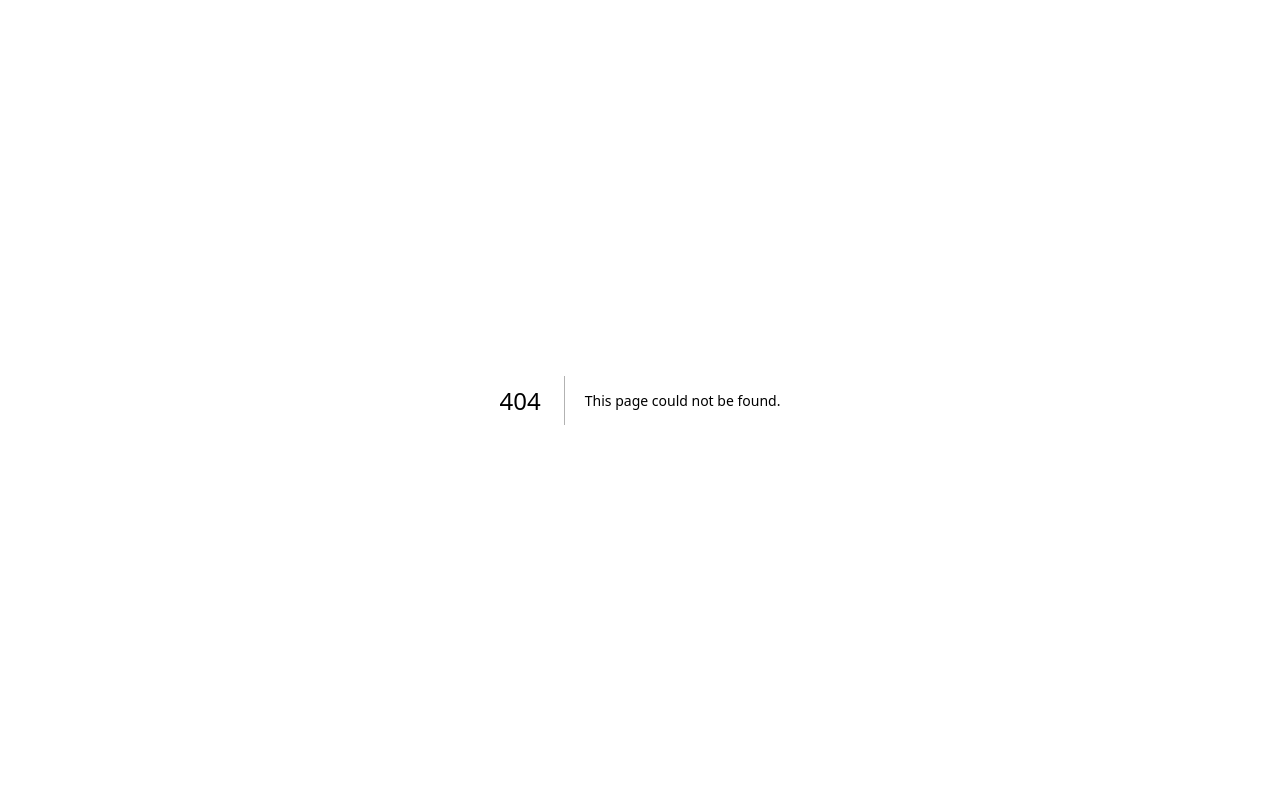
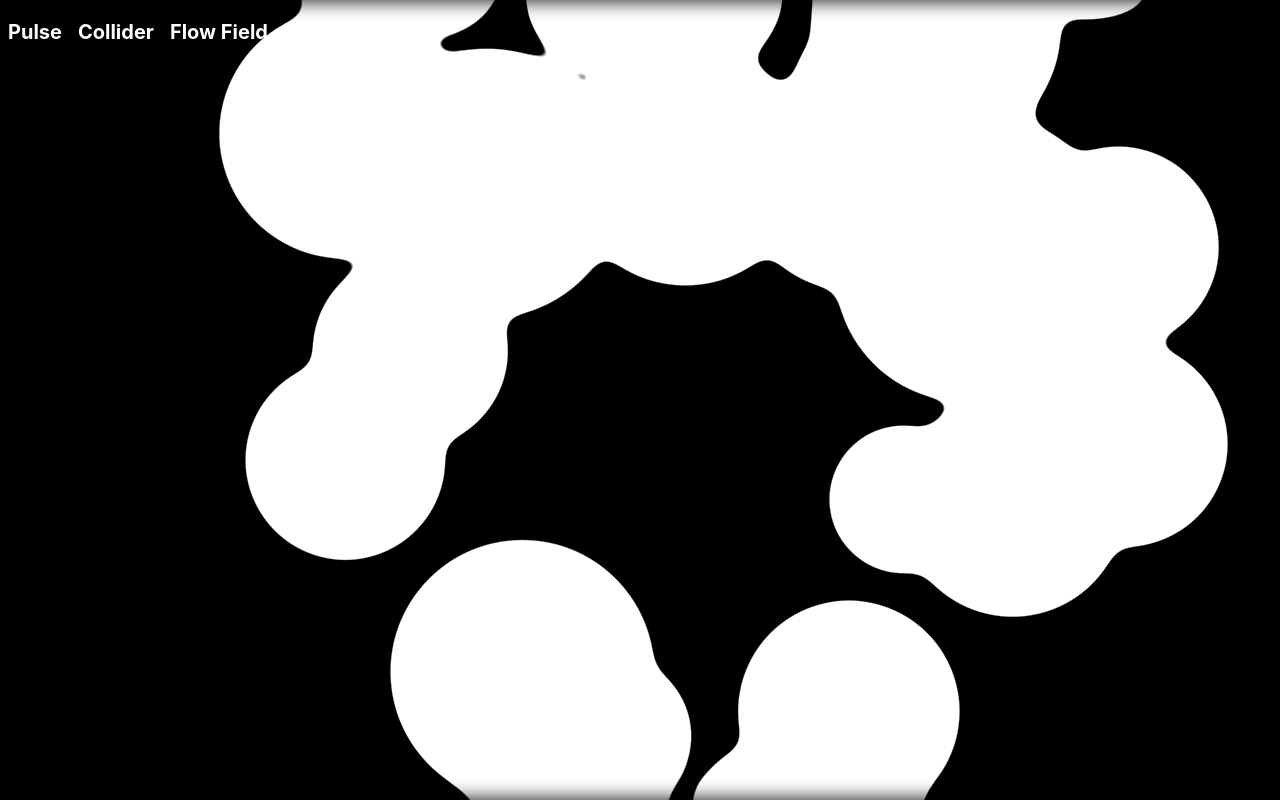
Before and after one commit to yanislav-igonin/HTML-Canvas-DEEP-DIVE-for-Beginners, a Next.js app: page /lava-lamp in a window 1280 px wide. Before the commit this address had no page. Built offline with nearby package versions, Linux system fonts and the light colour scheme.

Commit message:
Feature - Lava lamp (#1)

```diff
--- a/animation/index.ts
+++ b/animation/index.ts
@@ -1,3 +1,4 @@
 export * from './pulse';
 export * from './collider';
 export * from './flowField';
+export * from './lavaLamp';
--- /dev/null
+++ b/animation/lavaLamp.ts
@@ -0,0 +1,82 @@
+const speedMultiplier = 10;
+
+class Ball {
+  private x: number;
+  private y: number;
+  private radius: number;
+  private canvasWidth: number;
+  private canvasHeight: number;
+  private speedX = (Math.random() * 0.1) * speedMultiplier;
+  private speedY = (Math.random() * 0.5) * speedMultiplier;
+  private gravity = Math.random() * 0.03;
+  private vy = 0;
+
+  constructor(r: number, canvasWidth: number, canvasHeight: number) {
+    this.radius = r;
+    this.x = this.radius * 2 + Math.random() * (canvasWidth - this.radius * 4);
+    this.y = -r;
+    this.canvasWidth = canvasWidth;
+    this.canvasHeight = canvasHeight;
+  }
+
+  draw(ctx: CanvasRenderingContext2D) {
+    ctx.beginPath();
+    ctx.arc(this.x, this.y, this.radius, 0, 2 * Math.PI);
+    ctx.fill();
+  }
+
+  move() {
+    const { x, y, radius, canvasWidth, canvasHeight } = this;
+    if (x + radius > canvasWidth || x - radius < 0) {
+      this.speedX = -this.speedX;
+    }
+    if (y > canvasHeight + radius) {
+      this.y = -radius;
+      this.vy = 0;
+      this.speedY = (Math.random() * 0.5) * speedMultiplier;
+    }
+    if (y > radius * 2) {
+      this.vy += this.gravity;
+      this.speedY += this.vy;
+    }
+    this.x += this.speedX;
+    this.y += this.speedY;
+  }
+
+  reset(newWidth: number, newHeight: number) {
+    this.canvasWidth = newWidth;
+    this.canvasHeight = newHeight;
+    this.x = this.radius * 2 + Math.random() * (canvasWidth - this.radius * 4);
+  }
+}
+
+const balls: Ball[] = [];
+let canvasWidth = 0;
+let canvasHeight = 0;
+
+export const lavaLamp = (ctx: CanvasRenderingContext2D, frameCount: number) => {
+  if (canvasWidth !== ctx.canvas.width || canvasHeight !== ctx.canvas.height) {
+    canvasWidth = ctx.canvas.width;
+    canvasHeight = ctx.canvas.height;
+    balls.forEach((ball) => ball.reset(canvasWidth, canvasHeight));
+  }
+
+  ctx.clearRect(0, 0, ctx.canvas.width, ctx.canvas.height);
+
+  const ballCount = 30;
+  if (balls.length === 0) {
+    for (let i = 0; i < ballCount; i++) {
+      const ballRadius = (Math.random() + 1) * 70;
+      balls.push(new Ball(ballRadius, canvasWidth, canvasHeight));
+    }
+  }
+
+  ctx.fillStyle = 'black';
+  ctx.fillRect(0, 0, ctx.canvas.width, ctx.canvas.height);
+
+  ctx.fillStyle = 'white';
+  balls.forEach((ball) => {
+    ball.draw(ctx);
+    ball.move();
+  });
+};
--- a/components/Canvas.tsx
+++ b/components/Canvas.tsx
@@ -2,9 +2,9 @@ import { useRef, useEffect, type DetailedHTMLProps, type CanvasHTMLAttributes }
 
 type Props = DetailedHTMLProps<CanvasHTMLAttributes<HTMLCanvasElement>, HTMLCanvasElement>
   & {
-      draw: (ctx: CanvasRenderingContext2D, frameCount: number) => void,
-      mouseMove?: (e: MouseEvent) => void,
-    };
+  draw: (ctx: CanvasRenderingContext2D, frameCount: number) => void,
+  mouseMove?: (e: MouseEvent) => void,
+};
 
 export const Canvas = ({ draw, mouseMove, ...props }: Props) => {
   const canvasRef = useRef<HTMLCanvasElement>(null);
@@ -64,5 +64,5 @@ export const Canvas = ({ draw, mouseMove, ...props }: Props) => {
     };
   });
 
-  return <canvas className='bg-black' ref={canvasRef} {...props} />;
+  return <canvas ref={canvasRef} {...props} />;
 };
--- a/components/TopBar.tsx
+++ b/components/TopBar.tsx
@@ -4,9 +4,10 @@ const links = [
   { href: '/', label: 'Pulse' },
   { href: '/collider', label: 'Collider' },
   { href: '/flow-field', label: 'Flow Field' },
+  { href: '/lava-lamp', label: 'Lava Lamp' },
 ];
 
-export const TopBar = () => <div className="fixed w-full h-16 flex items-center">
+export const TopBar = () => <div className="fixed w-full h-16 flex items-center z-10">
   {links.map(({ href, label }) => (
     <Link className='text-white text-xl font-bold ml-2 mr-2 hover:text-rose-500' key={href} href={href}>
       {label}
--- a/pages/_document.tsx
+++ b/pages/_document.tsx
@@ -8,7 +8,7 @@ export default function Document() {
         <link rel="icon" href="/favicon.ico" />
       </Head>
 
-      <body>
+      <body className='bg-black'>
         <Main />
         <NextScript />
       </body>
--- /dev/null
+++ b/pages/lava-lamp.tsx
@@ -0,0 +1,11 @@
+import { Canvas, Layout } from '@components';
+import { lavaLamp } from 'animation';
+import type { NextPage } from 'next';
+
+const LavaLampPage: NextPage = () => {
+  return <Layout>
+    <Canvas draw={lavaLamp} className="blur-[10px] contrast-[20]" />
+  </Layout>;
+};
+
+export default LavaLampPage;
```
